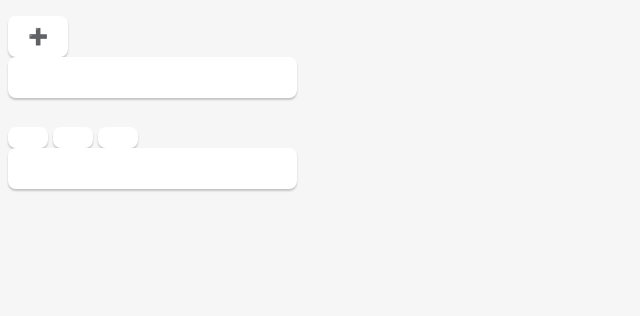
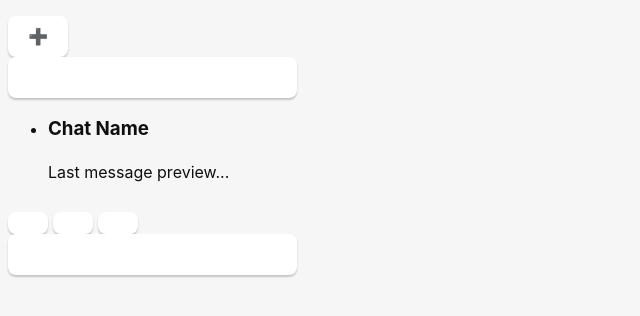
Before and after one commit to Simone-Rossi-GB/NightCipher, a website: page NightCipher/src/index.html in a window 1280 px wide. Shown: the part 48-364 px from the top of the page, without its empty margins (0-640 px from the left). Drawn offline with Linux system fonts and the light colour scheme.

Commit message:
Stabilito l'index dell'app

```diff
--- a/NightCipher/src/index.html
+++ b/NightCipher/src/index.html
@@ -19,14 +19,23 @@
     <nav class="chat-list-panel">
       <div class="panel-header">
         <h2>Chat</h2>
-        <button>➕</button>
+        <button id="add-chat-btn">➕</button>
 
       </div>
       <div>
         <input>
       </div>
       <div>
-        <!-- lista chat -->
+        <ul class="chat-list">
+          <li class="chat-item">
+            <div class="chat-avatar"></div>
+            <div class="chat-info">
+              <h3>Chat Name</h3>
+              <p>Last message preview...</p>
+            </div>
+          </li>
+          <!-- lista chat -->
+        </ul>
       </div>
     </nav>
 
```
Also changed, not shown: NightCipher/server/server.js (line endings or trailing spaces), 2 other files.
